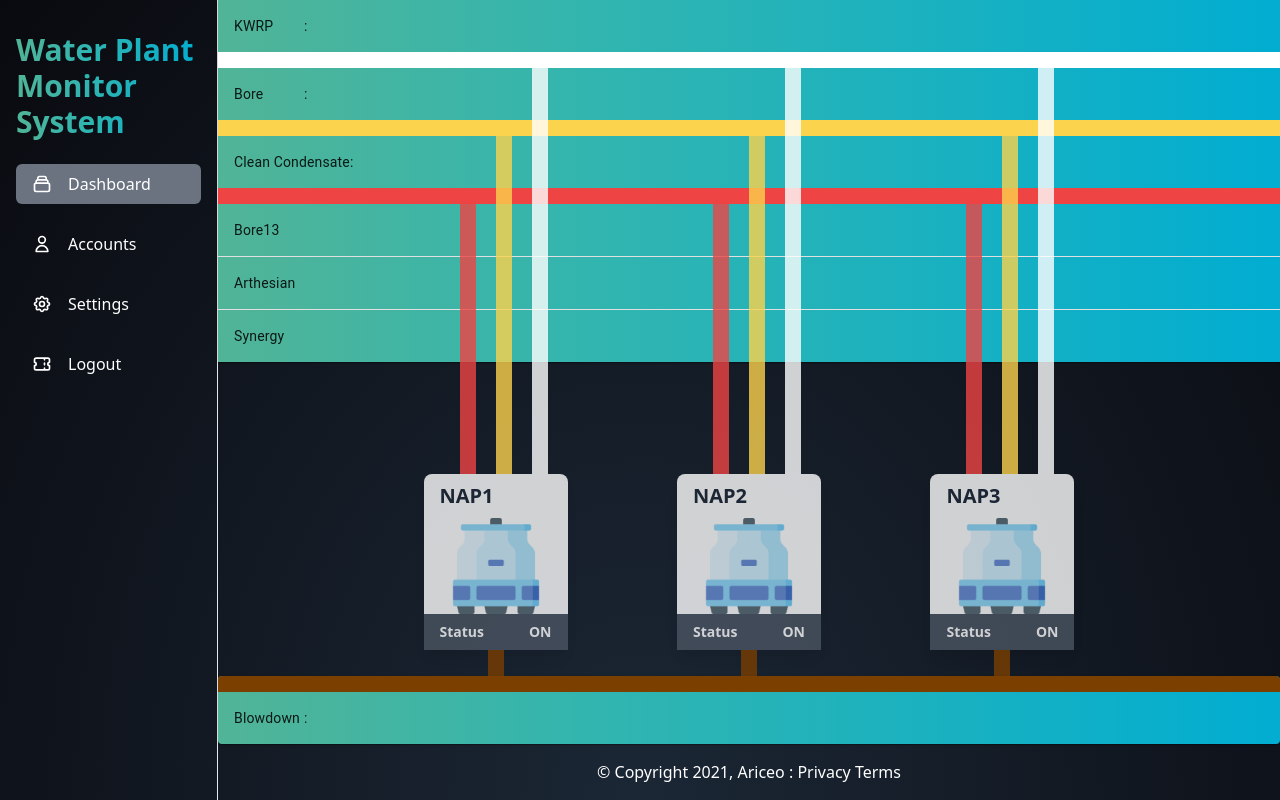
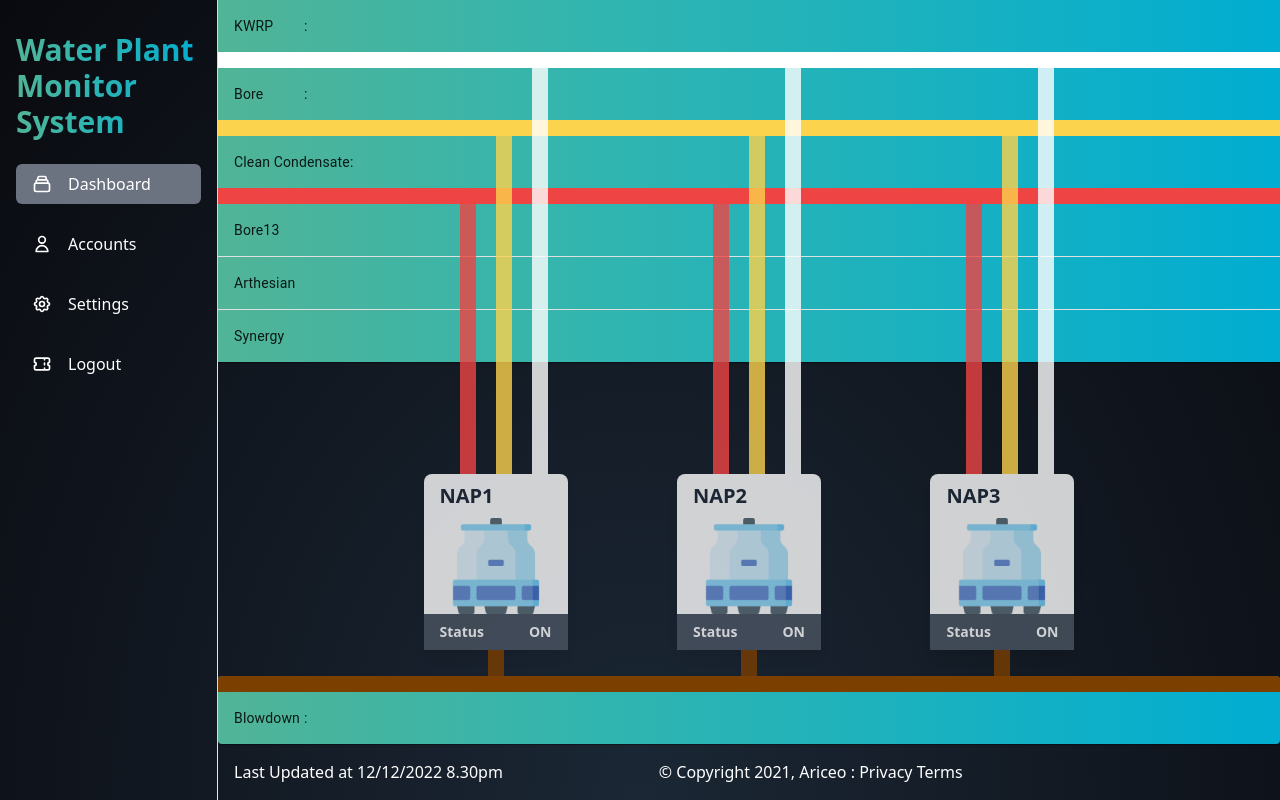
Before and after one commit to moulee40/automatic-water-system, a React (Create React App) app: page /home in a window 1280 px wide. Built offline with nearby package versions, Linux system fonts and the light colour scheme; no server answers.

Commit message:
Refresh logic commit

```diff
--- a/src/components/Main.js
+++ b/src/components/Main.js
@@ -22,28 +22,25 @@ class Main extends React.Component {
       currentLabel:'',
       data:{},
       status:[],
-      plantData:{}
+      plantData:{},
+      updatedTime:'12/12/2022 8.30pm'
     };
   }
 
 
   componentWillMount() {
-    const{name}=this.props
-    axios.get(eventBaseUrl).then((res) => {
-     this.setState({
-       data:res.data.data,
-       status:res.data.data.status
-     })
-    })
+    this.interval = setInterval(this.handleDashboardData, 900000);
+    this.handleDashboardData();
   }
 
-  handleLogout = () => {
-    // localStorage.removeItem("username");
-    const {
-      history: { push },
-    } = this.props;
-    push("/");
-  };
+  handleDashboardData =()=>{
+    axios.get(eventBaseUrl).then((res) => {
+      this.setState({
+        data:res.data.data,
+        status:res.data.data.status
+      })
+     })
+  }
 
   openDialog = (label) =>{
     let url= plantDataUrl+label+"/data"
@@ -56,8 +53,10 @@ class Main extends React.Component {
     this.setState({openDialog:false})
   }
 
+
+
   render() {
-    const {openDialog,data,status,plantData} = this.state;
+    const {openDialog,data,status,plantData,updatedTime} = this.state;
     const coolingTower = ["nap1","nap2","nap3"];
     return (
   <div className="h-screen flex">
@@ -92,7 +91,8 @@ class Main extends React.Component {
 
   </div>
   <DashboardBottomSection data={data}></DashboardBottomSection>
-  <footer class="text-center lg:text-left" >
+  <footer class="text-center lg:text-left flex w-full" >
+    <div class="text-white  p-4 w-2/5"><p>Last Updated at {updatedTime}</p></div>
   <div class="text-white text-center p-4 ">
     © Copyright 2021, Ariceo :
     <a class="text-white" href=""> Privacy Terms</a>
```
